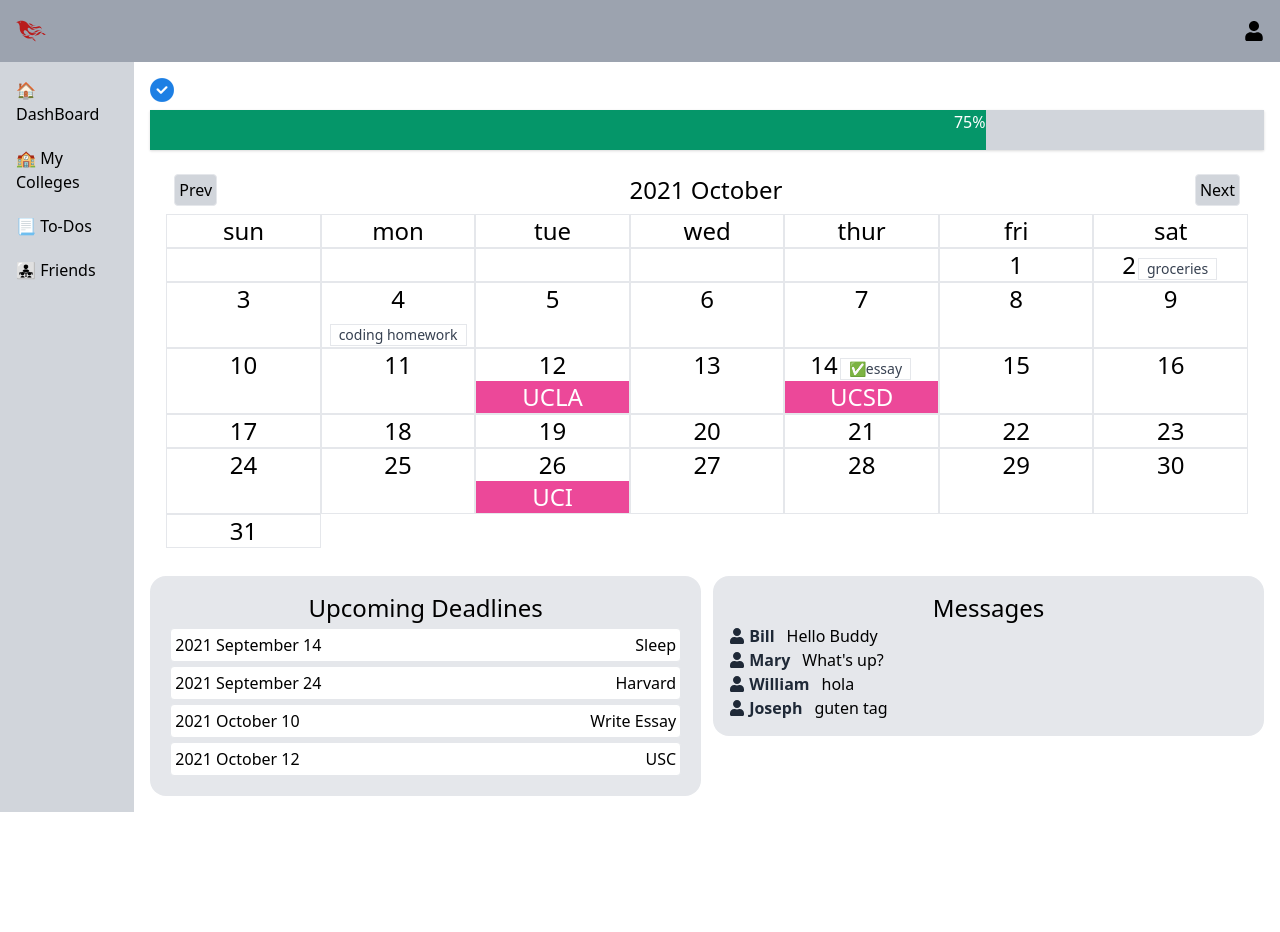
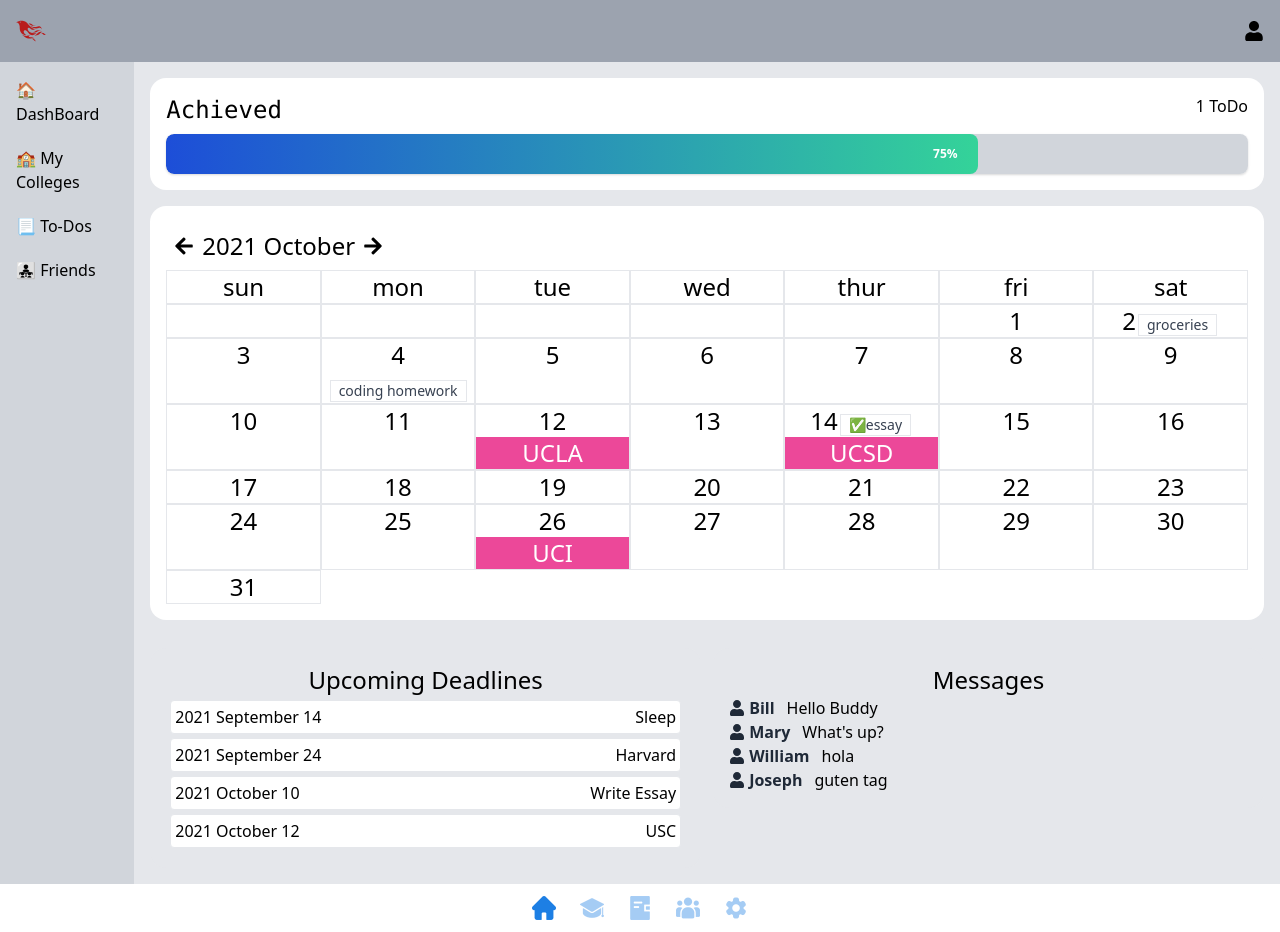
Before and after one commit to papertimesthree/college_todo, a React (Create React App) app: page / in a window 1280 px wide. Before the commit the page ends 812 px from the top, so only its background shows below. Built offline with nearby package versions, Linux system fonts and the light colour scheme.

Commit message:
dashboard design

```diff
--- a/src/App.jsx
+++ b/src/App.jsx
@@ -3,7 +3,14 @@ import "./styles.css";
 import DashBoard from "./pages/Dashboard";
 import MyColleges from "./pages/MyColleges";
 import Calendar from "./pages/Calendar";
-import { FaUser, FaGithub, FaPhoenixFramework } from "react-icons/fa";
+import {
+  FaUser,
+  FaGithub,
+  FaPhoenixFramework,
+  FaArrowLeft,
+  FaGreaterThan,
+  FaChevronLeft
+} from "react-icons/fa";
 import ToDos from "./pages/ToDos";
 import Friends from "./pages/Friends";
 import { useState } from "react";
@@ -53,7 +60,7 @@ export default function App() {
       <BrowserRouter>
         <div className="min-h-screen flex flex-col">
           <TopNav />
-          <div className="flex flex-1">
+          <div className="flex flex-1 bg-gray-200">
             <SideNav />
             <Switch>
               <Route path="/my-colleges" component={MyColleges} />
@@ -62,12 +69,31 @@ export default function App() {
               <Route exact path="/" component={DashBoard} />
             </Switch>
           </div>
+          <BottomNav />
         </div>
       </BrowserRouter>
     </AppContext.Provider>
   );
 }
 
+function BottomNav() {
+  return (
+    <footer className="flex justify-center">
+      {["home", "college-graduation", "work-agenda", "friends", "gear"].map(
+        (m) => (
+          <div key={m} className="mx-3 py-3">
+            <img
+              className="w-6"
+              src={`/img/icon_${m}${m === "home" ? "_active" : ""}.png`}
+            />
+          </div>
+        )
+      )}
+    </footer>
+  );
+}
+
+// deprecated
 function TopNav() {
   return (
     <div className="bg-gray-400 p-4 flex justify-between items-center ">
@@ -81,6 +107,7 @@ function TopNav() {
   );
 }
 
+//deprecated
 function SideNav() {
   return (
     <div className="bg-gray-300 space-y-5 p-4 flex flex-col">
--- a/src/components/ProgressBar.jsx
+++ b/src/components/ProgressBar.jsx
@@ -1,15 +1,16 @@
-export default function ProgressBar() {
-  let progressPercentage = 75;
+export default function ProgressBar({ progressPercentage }) {
   return (
-    <div class="shadow w-full bg-grey-light mt-2">
+    <div class="shadow w-full bg-grey-light mt-2 rounded-lg overflow-hidden">
       <div className="h-10 w-full bg-gray-300">
         <div
           style={{ width: `${progressPercentage}%` }}
-          className={`h-full ${
-            progressPercentage < 70 ? "bg-red-600" : "bg-green-600"
-          }`}
+          className={`h-full bg-gradient-to-r from-blue-700 to-green-400 rounded-lg flex items-center justify-end text-white font-bold text-xs pr-5`}
         >
-          <div className="text-white text-right ">{`${progressPercentage}%`}</div>
+          <div
+            className={`${
+              progressPercentage < 20 ? "relative left-12 text-black" : ""
+            }`}
+          >{`${progressPercentage}%`}</div>
         </div>
       </div>
     </div>
--- a/src/pages/Calendar.jsx
+++ b/src/pages/Calendar.jsx
@@ -2,6 +2,7 @@ import { addMonths, format, getDaysInMonth } from "date-fns";
 import { useContext, useState } from "react";
 import Button from "../components/Button";
 import AppContext from "../utils/app-context";
+import { FaArrowLeft, FaArrowRight } from "react-icons/fa";
 
 export default function Calendar() {
   let [d, setD] = useState(new Date());
@@ -26,23 +27,15 @@ export default function Calendar() {
   }
 
   return (
-    <div className="container mx-auto p-4">
-      <div className="flex justify-between m-2">
-        <button
-          className="border rounded bg-gray-300 px-1 hover:bg-blue-100"
-          onClick={prev}
-        >
-          Prev
-        </button>
-        <h1 className="text-center text-2xl" onClick={today}>
+    <div className="container mx-auto p-4 m-4 rounded-2xl bg-white">
+      <div className="flex items-center m-2">
+        <div></div>
+        <FaArrowLeft className="text-xl" onClick={prev} />
+
+        <h1 className="text-center text-2xl mx-2" onClick={today}>
           {format(d, "yyyy MMMM")}
         </h1>
-        <button
-          className="border rounded bg-gray-300 px-1 hover:bg-blue-100"
-          onClick={next}
-        >
-          Next
-        </button>
+        <FaArrowRight className="text-xl" onClick={next} />
       </div>
       <div className="grid grid-cols-7 h-5/6 text-center text-2xl ">
         {"sun,mon,tue,wed,thur,fri,sat".split(",").map((v) => (
--- a/src/pages/Dashboard.jsx
+++ b/src/pages/Dashboard.jsx
@@ -36,8 +36,7 @@ const DEADLINES = [
 export default function DashBoard() {
   return (
     <div className="container mx-auto p-4">
-      <img src="/img/icon_checked_circle.png" />
-      <ProgressBar />
+      <Progress />
       <Calendar />
 
       <div className="h-3" />
@@ -50,6 +49,19 @@ export default function DashBoard() {
           <Messages data={DATA} />
         </div>
       </div>
+    </div>
+  );
+}
+
+function Progress() {
+  return (
+    <div className="bg-white container mx-auto p-4 rounded-2xl ">
+      <div className="flex justify-between">
+        <div className="font-mono text-2xl">Achieved</div>
+        <div>1 ToDo</div>
+      </div>
+
+      <ProgressBar progressPercentage={75} />
     </div>
   );
 }
```
